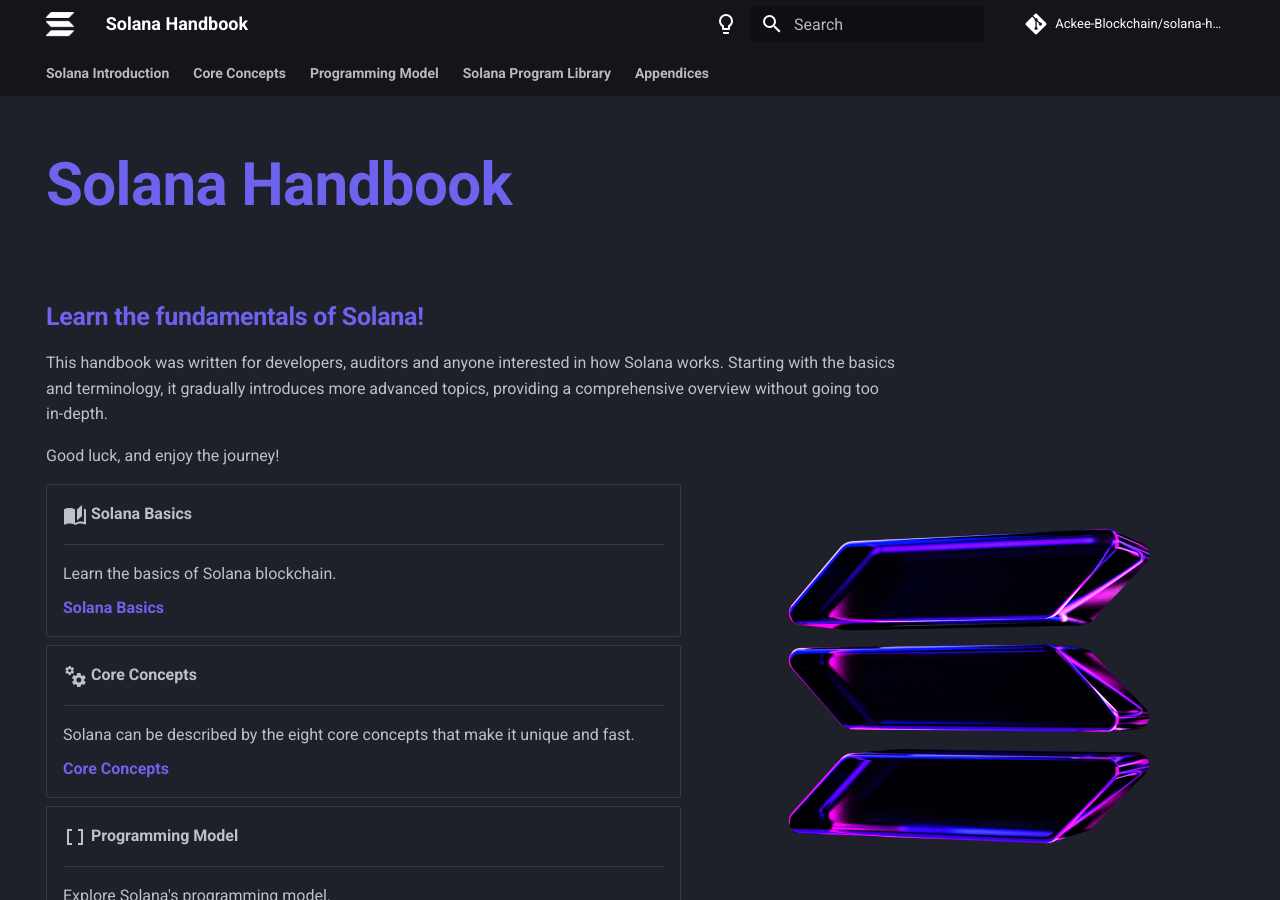
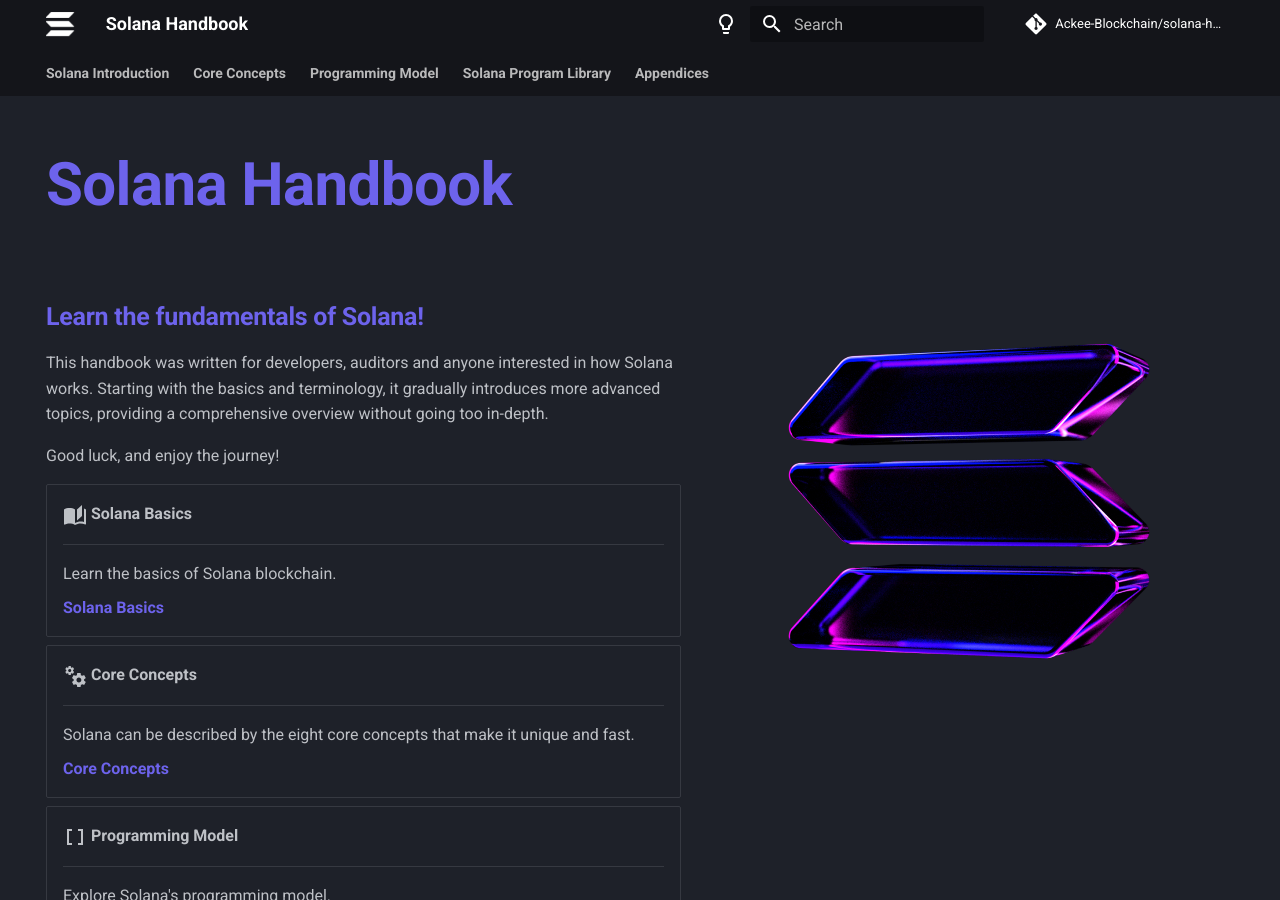
Before and after one commit to vmpyre/solana-handbook, an MkDocs documentation site: the page built from docs/index.md, in a window 1280 px wide and 900 px high. Built offline with MkDocs 1.6.1 and Material for MkDocs 9.7.7, drawn with Linux system fonts in a browser that asks for light colours; comment, search, counter and statistics services are not loaded.

Commit message:
✨ Updated sitemap + logo update

```diff
--- a/docs/index.md
+++ b/docs/index.md
@@ -7,18 +7,14 @@ hide:
 
 <h1 style="font-size: 60px;">Solana Handbook</h1>
 
+![Solana](./images/solana-glass-dark-3.png){ align=right}
+
 ## Learn the fundamentals of Solana!
 
-<div markdown style="width: 850px">
 This handbook was written for developers, auditors and anyone interested in how Solana works. Starting with the basics and terminology, it gradually introduces more advanced topics, providing a comprehensive overview without going too in-depth.
-</div>
-
-
 
 Good luck, and enjoy the journey!
 <div markdown>
-
-![Solana Logo](./images/solana-glass-dark-3.png){ align=right width=auto height=auto}
 
 <div class="grid cards" markdown>
 
--- a/mkdocs.yml
+++ b/mkdocs.yml
@@ -1,5 +1,5 @@
 site_name: Solana Handbook
-site_url: https://ackeeblockchain.com/solana-handbook
+site_url: https://ackee.xyz/solana/book
 repo_url: https://github.com/Ackee-Blockchain/solana-handbook
 repo_name: Ackee-Blockchain/solana-handbook
 site_description: For Experts by Experts
```
